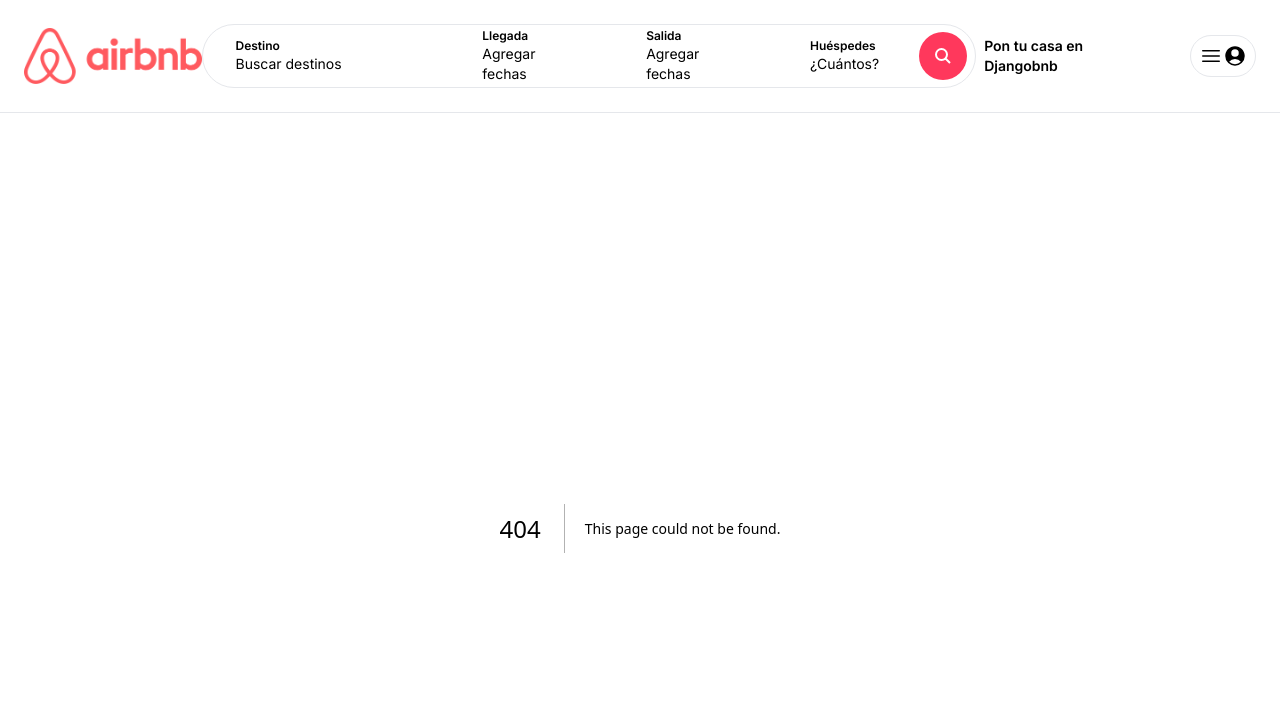
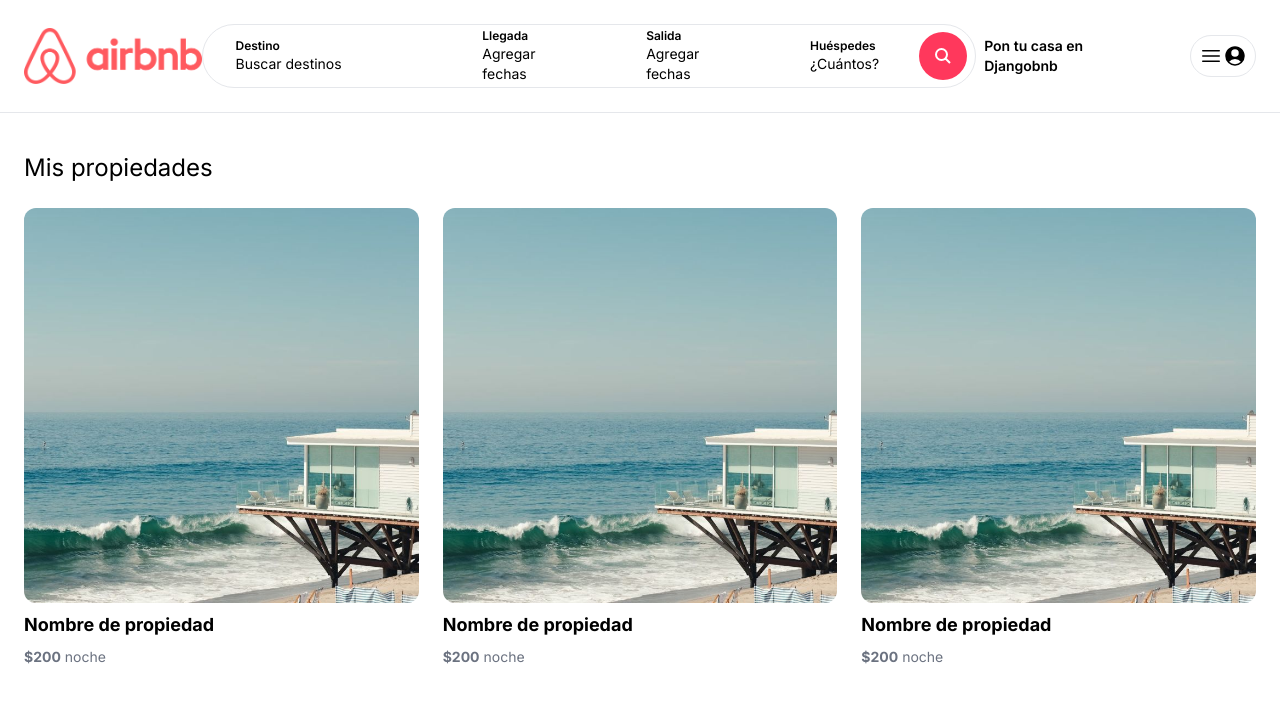
Before and after one commit to DerekAguilar/djangobnb, a Next.js app: page /myproperties in a window 1280 px wide. Before the commit this address had no page. Shown: the top 702 px of the page. Built offline with nearby package versions, Linux system fonts and the light colour scheme.

Commit message:
08 My properties page (static)

```diff
--- a/app/hosts/[id]/page.tsx
+++ b/app/hosts/[id]/page.tsx
@@ -23,8 +23,7 @@
                 </aside>
                 <div className="col-span-1 md:col-span-3 pl-0 md:pl-6">
                     <div className="grid grid-cos-1 md:grid-cols-3 gap-6">
-                      <PropertyList
-                      />
+                      <PropertyList/>
                     </div>
                 </div>
             </div>
--- /dev/null
+++ b/app/myproperties/page.tsx
@@ -0,0 +1,17 @@
+import Image from "next/image";
+import PropertyList from "../components/properties/PropertyList";
+
+const MyPropertiesPage=()=>{
+    return (
+        <main className="max-w-[1500px] mx-auto px-6 pb-6">
+            <h1 className="my-6 text-2xl">
+                Mis propiedades
+            </h1>
+            <div className="grid grid-cos-1 md:grid-cols-3 gap-6">
+              <PropertyList/>
+            </div>
+        </main>
+    )
+}
+
+export default MyPropertiesPage;
```
